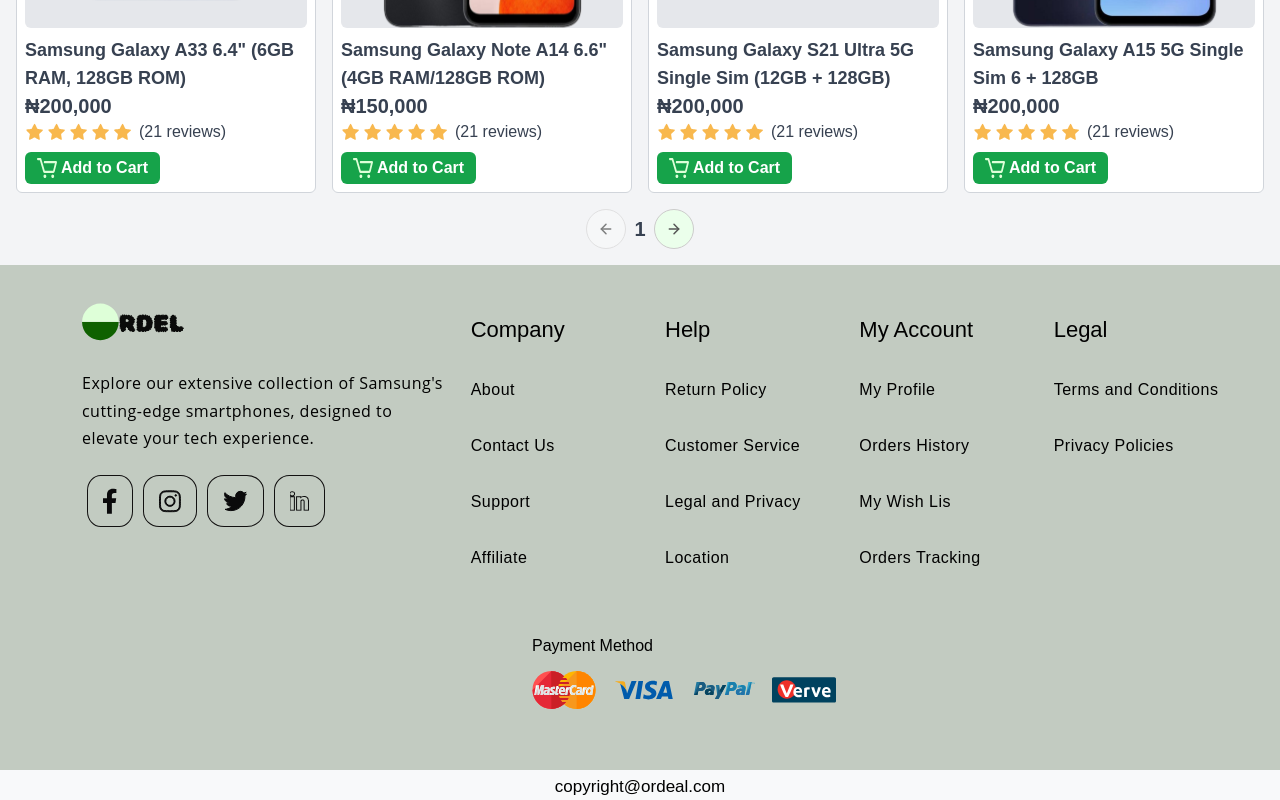
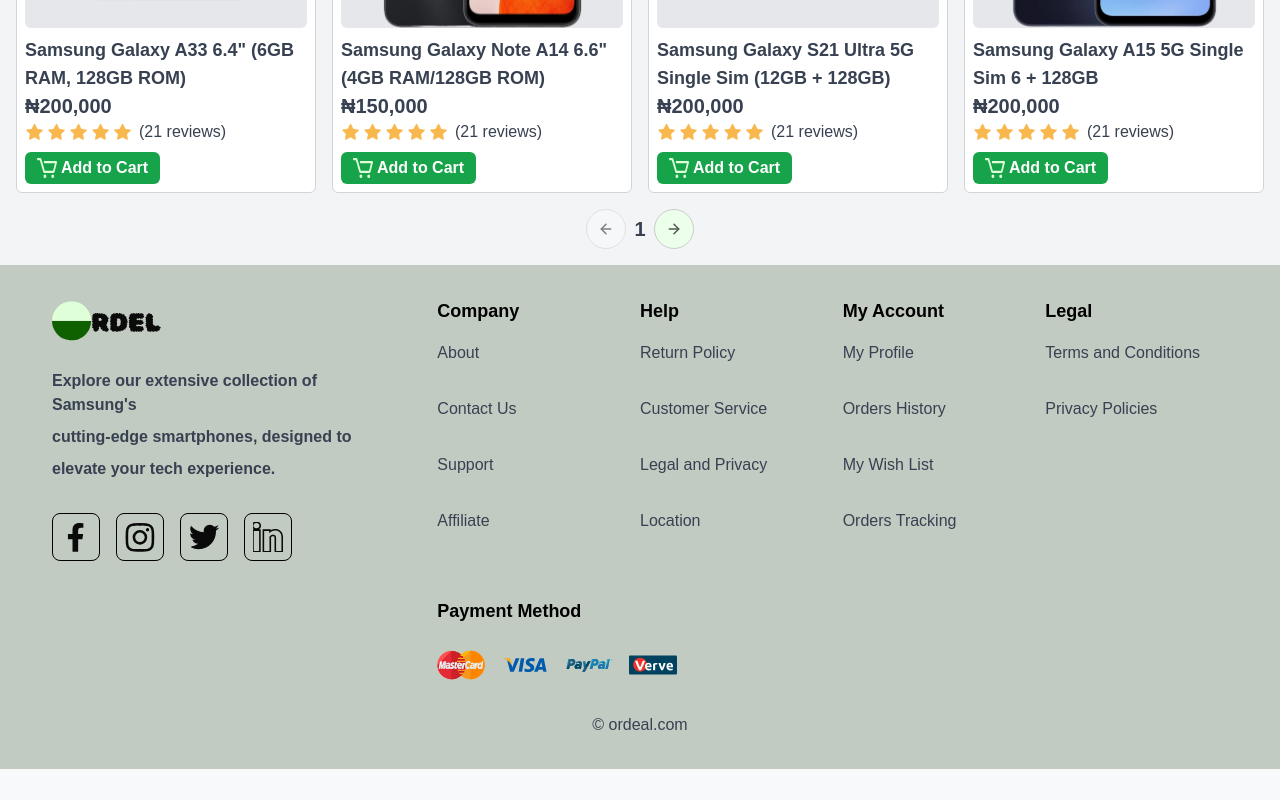
Before and after one commit to tamara123x/Stage2, a React (Create React App) app: page / in a window 1280 px wide. Shown: the part 2454-3254 px from the top of the page. After the commit the page ends 3223 px from the top, so only its background shows below. Built offline with nearby package versions, Linux system fonts and the light colour scheme.

Commit message:
Update Footer.jsx

```diff
--- a/src/Routes/Footer.jsx
+++ b/src/Routes/Footer.jsx
@@ -1,5 +1,4 @@
 import React from 'react';
-import '../Style/Footer.css';
 import logo from '../Images/LOGO.svg';
 import Mastercard from '../Images/Mastercard.svg';
 import Paypal from '../Images/Paypal.svg';
@@ -12,81 +11,72 @@ import Linkedin from "../Images/Ln.svg";
 
 const Footer = () => {
   return (
-    <bottom className="footer">
-      <div className="all-footer">
-        <div className="footer-frame">
-          <div className="footer-left">
-            <img src={logo} alt="Ordeal Logo" className="footer-logo" />
-            <p>Explore our extensive collection of Samsung's </p>
-            <p>cutting-edge smartphones, designed to </p>
-            <p> elevate your tech experience. </p>
-
-            <div className="social-icons">
-              <img src={Facebook} alt="Facebook" className="icon" />
-              <img src={Instagram} alt="Instagram" className="icon" />
-              <img src={X} alt="X" className="icon" />
-              <img src={Linkedin} alt="Linkedin" className="icon" />
+    <footer className="bg-[#C2CBC1] p-8">
+      <div className="container mx-auto">
+        <div className="flex flex-wrap justify-between">
+          <div className="w-full md:w-1/3 mb-8 md:pr-10 md:pl-5">
+            <img src={logo} alt="Ordeal Logo" className="w-32 h-12 mb-6" />
+            <p className="text-gray-700 font-bold mb-2">Explore our extensive collection of Samsung's</p>
+            <p className="text-gray-700 font-bold mb-2">cutting-edge smartphones, designed to</p>
+            <p className="text-gray-700 font-bold mb-2">elevate your tech experience.</p>
+            <div className="flex space-x-4 mt-8">
+              <img src={Facebook} alt="Facebook" className="w-12 h-12 p-2 border border-black rounded-lg" />
+              <img src={Instagram} alt="Instagram" className="w-12 h-12 p-2 border border-black rounded-lg" />
+              <img src={X} alt="X" className="w-12 h-12 p-2 border border-black rounded-lg" />
+              <img src={Linkedin} alt="Linkedin" className="w-12 h-12 p-2 border border-black rounded-lg" />
             </div>
           </div>
-
-          <div className="footer-right">
-            <div className="footer-column">
-              <h3>Company</h3>
-              <ul>
-                <li> About </li>
-                <li> Contact Us </li>
-                <li> Support </li>
-                <li> Affiliate </li>
+          <div className="w-full md:w-2/3 flex flex-wrap justify-between">
+            <div className="w-1/2 md:w-1/4 mb-6">
+              <h3 className="text-lg font-bold mb-4">Company</h3>
+              <ul className="space-y-8 mb-4">
+                <li className="text-gray-700 mb-2">About</li>
+                <li className="text-gray-700 mb-2">Contact Us</li>
+                <li className="text-gray-700 mb-2">Support</li>
+                <li className="text-gray-700 mb-2">Affiliate</li>
               </ul>
             </div>
-
-            <div className="footer-column">
-              <h3>Help</h3>
-              <ul>
-               <li> Return Policy </li>
-                <li> Customer Service </li>
-                <li> Legal and Privacy </li>
-                <li> Location </li>
+            <div className="w-1/2 md:w-1/4 mb-6">
+              <h3 className="text-lg font-bold mb-4">Help</h3>
+              <ul className="space-y-8 mb-4">
+                <li className="text-gray-700 mb-2">Return Policy</li>
+                <li className="text-gray-700 mb-2">Customer Service</li>
+                <li className="text-gray-700 mb-2">Legal and Privacy</li>
+                <li className="text-gray-700 mb-2">Location</li>
               </ul>
             </div>
-
-            <div className="footer-column">
-              <h3>My Account</h3>
-              <ul>
-                <li> My Profile </li>
-                <li> Orders History </li>
-                <li> My Wish Lis </li>
-                <li> Orders Tracking </li>
+            <div className="w-1/2 md:w-1/4 mb-6">
+              <h3 className="text-lg font-bold mb-4">My Account</h3>
+              <ul className="space-y-8 mb-4">
+                <li className="text-gray-700 mb-2">My Profile</li>
+                <li className="text-gray-700 mb-2">Orders History</li>
+                <li className="text-gray-700 mb-2">My Wish List</li>
+                <li className="text-gray-700 mb-2">Orders Tracking</li>
               </ul>
             </div>
-
-            <div className="footer-column">
-              <h3>Legal</h3>
-              <ul>
-                <li> Terms and Conditions </li>
-                <li> Privacy Policies </li>
+            <div className="w-1/2 md:w-1/4 mb-6">
+              <h3 className="text-lg font-bold mb-4">Legal</h3>
+              <ul className="space-y-8 mb-4">
+                <li className="text-gray-700 mb-2">Terms and Conditions</li>
+                <li className="text-gray-700 mb-2">Privacy Policies</li>
               </ul>
+            </div>
+            <div className="w-full mt-6">
+              <h3 className="text-lg font-bold mb-4">Payment Method</h3>
+              <div className="flex space-x-4">
+                <img src={Mastercard} alt="MasterCard" className="w-12 h-12" />
+                <img src={Visa} alt="Visa" className="w-12 h-12" />
+                <img src={Paypal} alt="PayPal" className="w-12 h-12" />
+                <img src={Verve} alt="Verve" className="w-12 h-12" />
+              </div>
             </div>
           </div>
         </div>
-
-        <div className="footer-bottom">
-          <div className="payment-methods">
-            <h3>Payment Method</h3>
-            <div className="payment-icons">
-            <img src={Mastercard} alt="MasterCard" className="pay" />
-            <img src={Visa} alt="Visa" className="pay" />
-            <img src={Paypal} alt="PayPal" className="pay" />
-            <img src={Verve} alt="Verve" className="pay" />
-            </div>
-          </div>
+        <div className="mt-6 text-center">
+          <p className="text-gray-700">© ordeal.com</p>
         </div>
       </div>
-
-      <div className="footer-copyright">
-          <p>copyright@ordeal.com </p>
-        </div>
-    </bottom>
+    </footer>
   );
 };
 
```
